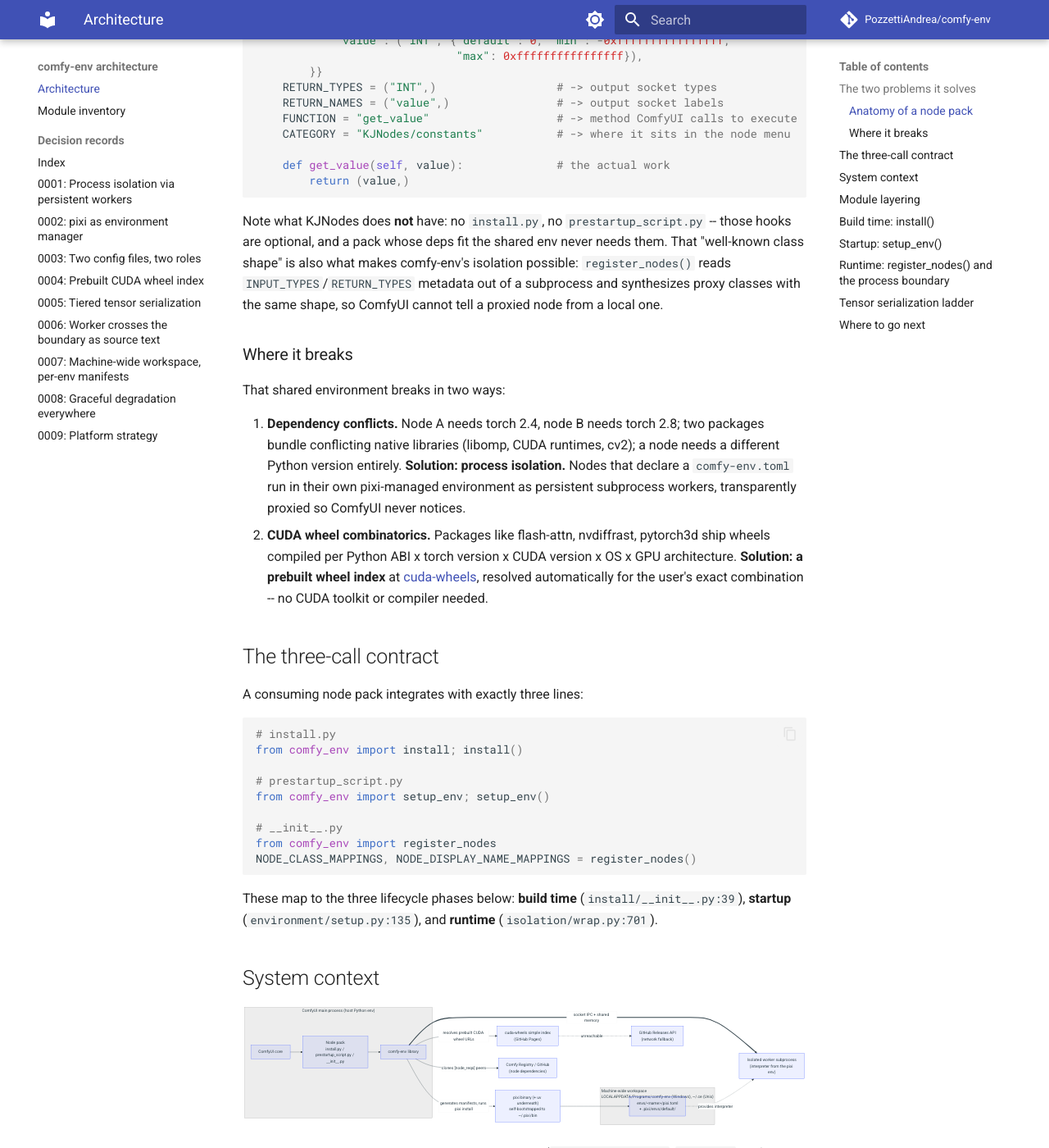
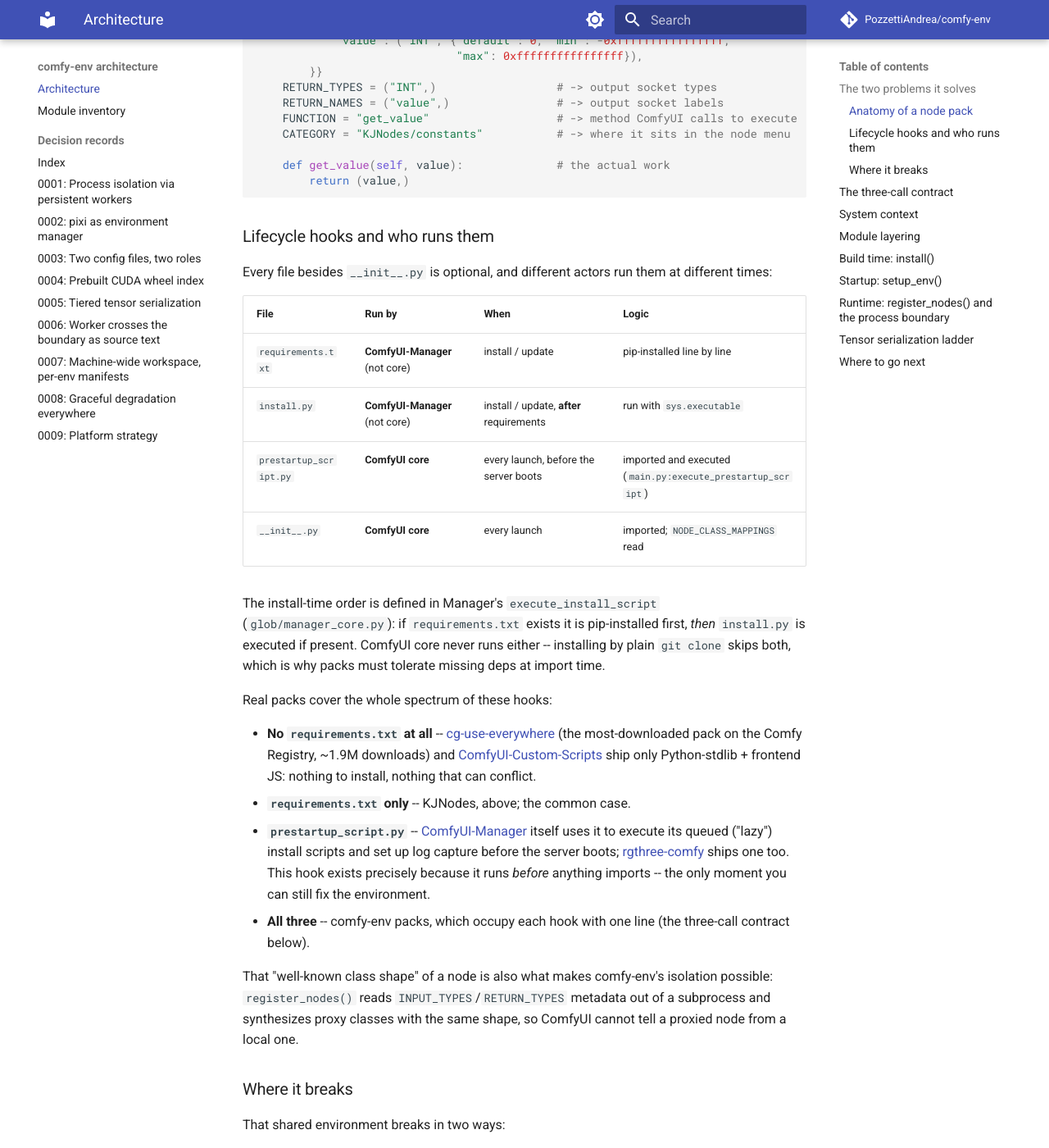
Before and after one commit to Comfy-Forge/comfy-forge-docs, an MkDocs documentation site: the page built from docs/index.md, in a window 1280 px wide and 1400 px high, scrolled down 1173 px. Shown: the whole window at 82% size. Built offline with MkDocs 1.6.1 and Material for MkDocs 9.7.7, drawn with Linux system fonts in a browser that asks for light colours; comment, search, counter and statistics services are not loaded.

Commit message:
Explain lifecycle hooks: who runs requirements/install/prestartup, real examples
Co-Authored-By: Claude Fable 5 <noreply@anthropic.com>

````diff
--- a/docs/index.md
+++ b/docs/index.md
@@ -66,13 +66,47 @@ class INTConstant:
         return (value,)
 ```
 
-Note what KJNodes does **not** have: no `install.py`, no
-`prestartup_script.py` -- those hooks are optional, and a pack whose deps fit
-the shared env never needs them. That "well-known class shape" is also what
-makes comfy-env's isolation possible: `register_nodes()` reads
-`INPUT_TYPES`/`RETURN_TYPES` metadata out of a subprocess and synthesizes
-proxy classes with the same shape, so ComfyUI cannot tell a proxied node from
-a local one.
+### Lifecycle hooks and who runs them
+
+Every file besides `__init__.py` is optional, and different actors run them
+at different times:
+
+| File | Run by | When | Logic |
+|------|--------|------|-------|
+| `requirements.txt` | **ComfyUI-Manager** (not core) | install / update | pip-installed line by line |
+| `install.py` | **ComfyUI-Manager** (not core) | install / update, **after** requirements | run with `sys.executable` |
+| `prestartup_script.py` | **ComfyUI core** | every launch, before the server boots | imported and executed (`main.py:execute_prestartup_script`) |
+| `__init__.py` | **ComfyUI core** | every launch | imported; `NODE_CLASS_MAPPINGS` read |
+
+The install-time order is defined in Manager's `execute_install_script`
+(`glob/manager_core.py`): if `requirements.txt` exists it is pip-installed
+first, *then* `install.py` is executed if present. ComfyUI core never runs
+either -- installing by plain `git clone` skips both, which is why packs must
+tolerate missing deps at import time.
+
+Real packs cover the whole spectrum of these hooks:
+
+- **No `requirements.txt` at all** --
+  [cg-use-everywhere](https://github.com/chrisgoringe/cg-use-everywhere)
+  (the most-downloaded pack on the Comfy Registry, ~1.9M downloads) and
+  [ComfyUI-Custom-Scripts](https://github.com/pythongosssss/ComfyUI-Custom-Scripts)
+  ship only Python-stdlib + frontend JS: nothing to install, nothing that can
+  conflict.
+- **`requirements.txt` only** -- KJNodes, above; the common case.
+- **`prestartup_script.py`** --
+  [ComfyUI-Manager](https://github.com/ltdrdata/ComfyUI-Manager) itself uses
+  it to execute its queued ("lazy") install scripts and set up log capture
+  before the server boots;
+  [rgthree-comfy](https://github.com/rgthree/rgthree-comfy) ships one too.
+  This hook exists precisely because it runs *before* anything imports --
+  the only moment you can still fix the environment.
+- **All three** -- comfy-env packs, which occupy each hook with one line
+  (the three-call contract below).
+
+That "well-known class shape" of a node is also what makes comfy-env's
+isolation possible: `register_nodes()` reads `INPUT_TYPES`/`RETURN_TYPES`
+metadata out of a subprocess and synthesizes proxy classes with the same
+shape, so ComfyUI cannot tell a proxied node from a local one.
 
 ### Where it breaks
 
````
